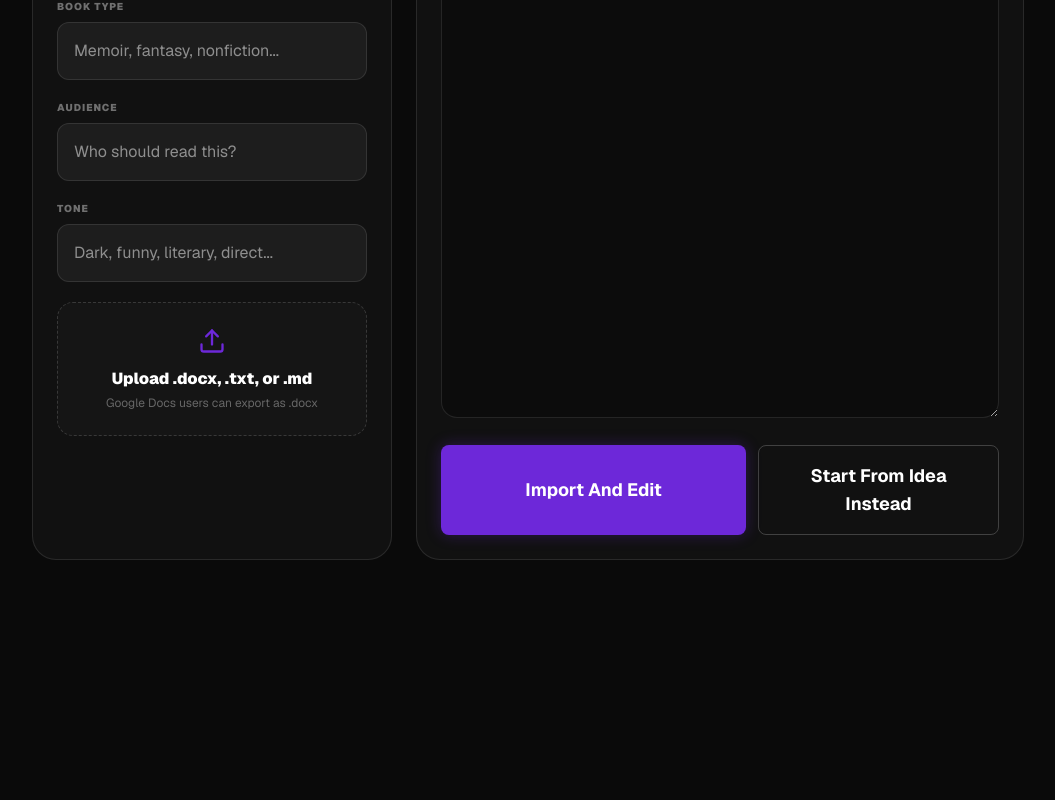
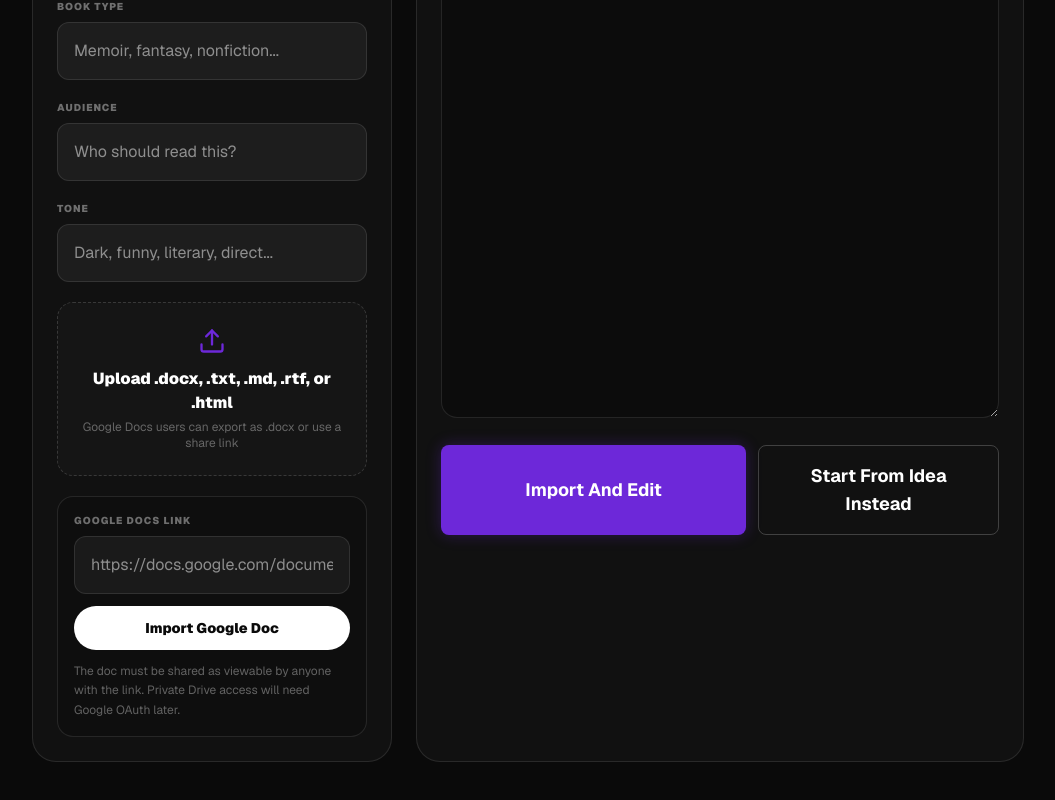
Before and after one commit to PabloPratt/doood, a Next.js app: page /import in a window 1280 px wide. Shown: the part 582-1382 px from the top of the page, without its empty margins (112-1167 px from the left). Before the commit the page ends 1222 px from the top, so only its background shows below. Built offline with nearby package versions, Linux system fonts and the light colour scheme.

Commit message:
Expand DOOOD manuscript import options

```diff
--- /dev/null
+++ b/src/app/api/import-google-doc/route.ts
@@ -0,0 +1,43 @@
+import { NextRequest, NextResponse } from 'next/server';
+
+export const dynamic = 'force-dynamic';
+
+const extractGoogleDocId = (value: string) => {
+  const trimmed = value.trim();
+  const directMatch = trimmed.match(/^[a-zA-Z0-9_-]{20,}$/);
+  if (directMatch) return trimmed;
+
+  try {
+    const url = new URL(trimmed);
+    if (url.hostname !== 'docs.google.com') return '';
+    const match = url.pathname.match(/\/document\/d\/([^/]+)/);
+    return match?.[1] || '';
+  } catch {
+    return '';
+  }
+};
+
+export async function POST(request: NextRequest) {
+  const body = (await request.json().catch(() => null)) as { url?: string } | null;
+  const docId = extractGoogleDocId(body?.url || '');
+
+  if (!docId) {
+    return NextResponse.json({ error: 'Paste a valid Google Docs URL.' }, { status: 400 });
+  }
+
+  const exportUrl = `https://docs.google.com/document/d/${docId}/export?format=txt`;
+  const response = await fetch(exportUrl, { cache: 'no-store' });
+  const text = await response.text();
+
+  if (!response.ok || !text.trim() || text.includes('<html')) {
+    return NextResponse.json(
+      {
+        error:
+          'DOOOD could not read that Google Doc. Set sharing to Anyone with the link can view, or export it as .docx and upload it.',
+      },
+      { status: 422 },
+    );
+  }
+
+  return NextResponse.json({ text: text.trim() });
+}
--- a/src/app/import/page.tsx
+++ b/src/app/import/page.tsx
@@ -16,12 +16,70 @@ export default function ImportPage() {
   const [tone, setTone] = useState('');
   const [manuscript, setManuscript] = useState('');
   const [fileName, setFileName] = useState('');
+  const [googleDocUrl, setGoogleDocUrl] = useState('');
+  const [isImportingGoogleDoc, setIsImportingGoogleDoc] = useState(false);
   const [error, setError] = useState('');
 
   const readDocx = async (file: File) => {
     const buffer = await file.arrayBuffer();
     const result = await mammoth.extractRawText({ arrayBuffer: buffer });
     return result.value.trim();
+  };
+
+  const readHtml = async (file: File) => {
+    const html = await file.text();
+    return new DOMParser().parseFromString(html, 'text/html').body.textContent?.trim() || '';
+  };
+
+  const readRtf = async (file: File) => {
+    const rtf = await file.text();
+    return rtf
+      .replace(/\\'[0-9a-fA-F]{2}/g, (match) => String.fromCharCode(parseInt(match.slice(2), 16)))
+      .replace(/\\par[d]?/g, '\n')
+      .replace(/\\tab/g, ' ')
+      .replace(/\\[a-zA-Z]+-?\d* ?/g, '')
+      .replace(/[{}]/g, '')
+      .replace(/\n{3,}/g, '\n\n')
+      .trim();
+  };
+
+  const importGoogleDoc = async (url: string, fallbackTitle?: string) => {
+    const normalizedUrl = url.trim();
+    if (!normalizedUrl) {
+      setError('Paste a Google Docs link first.');
+      return;
+    }
+
+    setError('');
+    setIsImportingGoogleDoc(true);
+
+    try {
+      const response = await fetch('/api/import-google-doc', {
+        method: 'POST',
+        headers: { 'Content-Type': 'application/json' },
+        body: JSON.stringify({ url: normalizedUrl }),
+      });
+      const result = (await response.json()) as { text?: string; error?: string };
+
+      if (!response.ok || !result.text) {
+        setError(result.error || 'DOOOD could not read that Google Doc.');
+        return;
+      }
+
+      setManuscript(result.text);
+      if (!title && fallbackTitle) setTitle(fallbackTitle.replace(/\.(gdoc)$/i, ''));
+    } catch {
+      setError('DOOOD could not connect to Google Docs. Export as .docx and upload it instead.');
+    } finally {
+      setIsImportingGoogleDoc(false);
+    }
+  };
+
+  const readPlainFile = async (file: File) => {
+    if (file.name.match(/\.docx$/i)) return readDocx(file);
+    if (file.name.match(/\.html?$/i)) return readHtml(file);
+    if (file.name.match(/\.rtf$/i)) return readRtf(file);
+    return file.text();
   };
 
   const readFile = async (event: ChangeEvent<HTMLInputElement>) => {
@@ -31,21 +89,29 @@ export default function ImportPage() {
     setFileName(file.name);
     setError('');
 
-    if (!file.name.match(/\.(txt|md|docx)$/i)) {
-      setError('Upload a .txt, .md, or .docx file, or paste your manuscript below.');
+    if (!file.name.match(/\.(txt|md|docx|rtf|html?|gdoc)$/i)) {
+      setError('Upload a .docx, .txt, .md, .rtf, .html, or Google Docs shortcut file.');
       return;
     }
 
     try {
-      const text = file.name.match(/\.docx$/i) ? await readDocx(file) : await file.text();
+      if (file.name.match(/\.gdoc$/i)) {
+        const shortcut = JSON.parse(await file.text()) as { url?: string; doc_id?: string };
+        const url = shortcut.url || shortcut.doc_id || '';
+        setGoogleDocUrl(url);
+        await importGoogleDoc(url, file.name);
+        return;
+      }
+
+      const text = await readPlainFile(file);
       if (!text.trim()) {
         setError('DOOOD could not find readable manuscript text in that file.');
         return;
       }
       setManuscript(text);
-      if (!title) setTitle(file.name.replace(/\.(txt|md|docx)$/i, ''));
+      if (!title) setTitle(file.name.replace(/\.(txt|md|docx|rtf|html?)$/i, ''));
     } catch {
-      setError('DOOOD could not read that file. Try exporting from Google Docs or Word as .docx, .txt, or .md and upload it again.');
+      setError('DOOOD could not read that file. Try exporting from Google Docs or Word as .docx, .rtf, .txt, or .html and upload it again.');
     }
   };
 
@@ -84,7 +150,7 @@ export default function ImportPage() {
             <h2 className="mb-3 font-black text-white">How to use it today</h2>
             <ol className="space-y-3 text-sm text-white/55">
               <li>1. Paste or upload a draft.</li>
-              <li>2. Add quick context.</li>
+              <li>2. Or import a shared Google Doc.</li>
               <li>3. Open the editor by chapter, page, or line.</li>
             </ol>
           </div>
@@ -111,15 +177,38 @@ export default function ImportPage() {
 
             <label className="flex cursor-pointer flex-col items-center justify-center rounded-2xl border border-dashed border-white/15 bg-white/[0.02] p-6 text-center transition-colors hover:border-brand-purple/50">
               <Upload className="mb-3 h-7 w-7 text-brand-purple" />
-              <span className="font-black text-white">Upload .docx, .txt, or .md</span>
-              <span className="mt-1 text-xs text-white/35">{fileName || 'Google Docs users can export as .docx'}</span>
+              <span className="font-black text-white">Upload .docx, .txt, .md, .rtf, or .html</span>
+              <span className="mt-1 text-xs text-white/35">{fileName || 'Google Docs users can export as .docx or use a share link'}</span>
               <input
                 type="file"
-                accept=".docx,.txt,.md,application/vnd.openxmlformats-officedocument.wordprocessingml.document,text/plain,text/markdown"
+                accept=".docx,.txt,.md,.rtf,.html,.htm,.gdoc,application/vnd.openxmlformats-officedocument.wordprocessingml.document,text/plain,text/markdown,text/rtf,text/html"
                 onChange={readFile}
                 className="hidden"
               />
             </label>
+
+            <div className="rounded-2xl border border-white/10 bg-brand-black/30 p-4">
+              <label className="block">
+                <span className="mb-2 block text-[10px] font-black uppercase tracking-widest text-white/40">Google Docs Link</span>
+                <input
+                  value={googleDocUrl}
+                  onChange={(event) => setGoogleDocUrl(event.target.value)}
+                  className="field"
+                  placeholder="https://docs.google.com/document/d/..."
+                />
+              </label>
+              <button
+                type="button"
+                onClick={() => importGoogleDoc(googleDocUrl)}
+                disabled={isImportingGoogleDoc}
+                className="mt-3 w-full rounded-full bg-white px-5 py-3 text-sm font-black text-brand-black transition-colors hover:bg-brand-gold disabled:cursor-not-allowed disabled:opacity-60"
+              >
+                {isImportingGoogleDoc ? 'Importing...' : 'Import Google Doc'}
+              </button>
+              <p className="mt-3 text-xs leading-relaxed text-white/35">
+                The doc must be shared as viewable by anyone with the link. Private Drive access will need Google OAuth later.
+              </p>
+            </div>
           </section>
 
           <section className="rounded-3xl border border-white/10 bg-white/[0.03] p-6">
```
